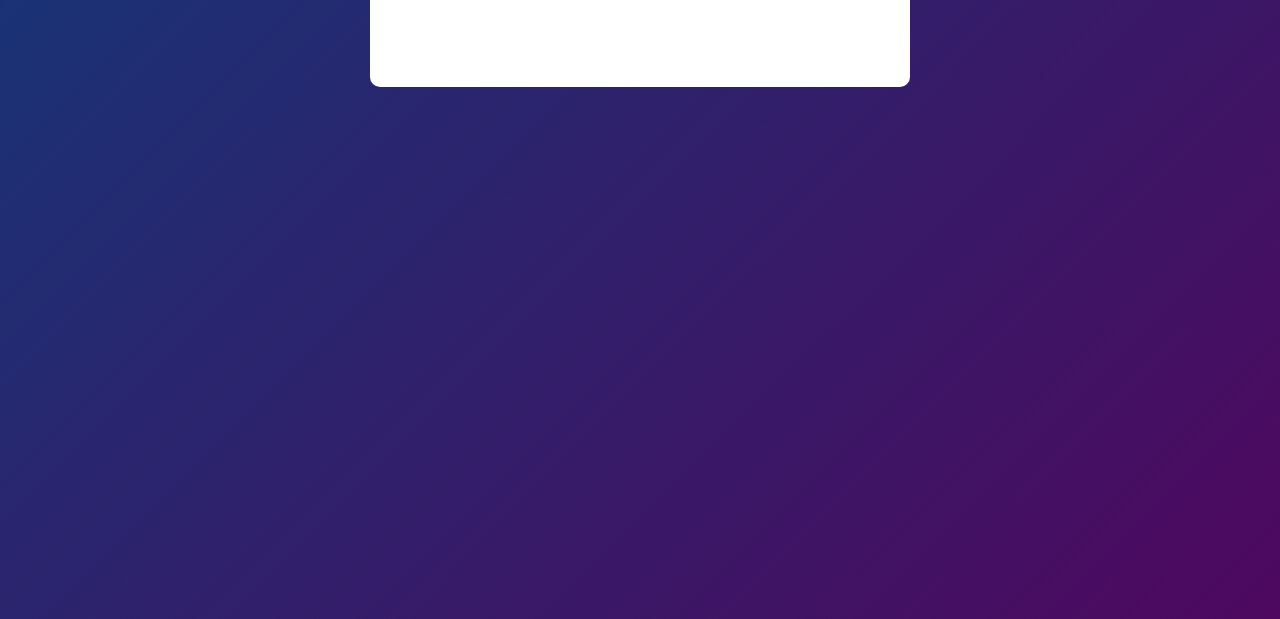
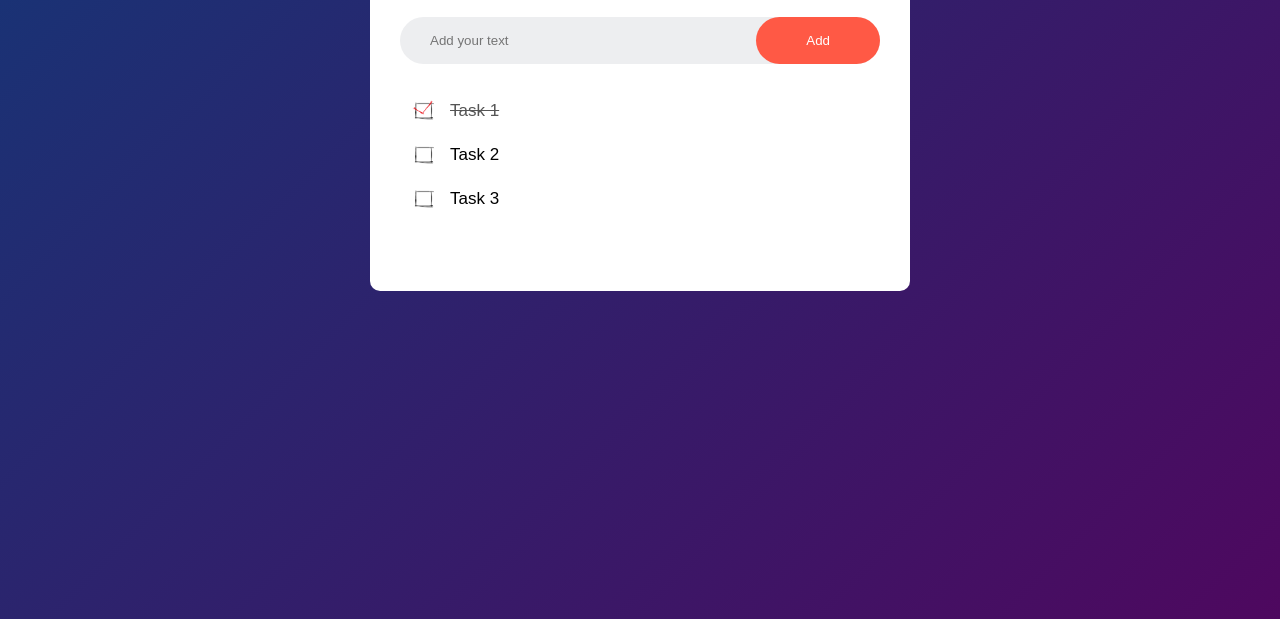
Before and after one commit to msreenam/To-Do-List, a plain HTML site: page index.html in a window 1280 px wide. Shown: the part 181-800 px from the top of the page. Drawn offline with Linux system fonts and the light colour scheme.

Commit message:
basic html css done

```diff
--- a/index.html
+++ b/index.html
@@ -10,6 +10,15 @@
 <div class="container">
     <div class="todo-app">
         <h2>To-Do List</h2>
+        <div class="row">
+            <input type="text" id="input-box" placeholder="Add your text">
+            <button>Add</button>
+        </div>
+        <ul id="list-container">
+            <li class="checked">Task 1</li>
+            <li>Task 2</li>
+            <li>Task 3</li>
+        </ul>
     </div>
 </div>
 
--- a/style.css
+++ b/style.css
@@ -27,3 +27,63 @@
     align-items: center;
     margin-bottom: 20px;
 }
+
+.row {
+    display: flex;
+    align-items: center;
+    justify-content: space-between;
+    background: #edeef0;
+    border-radius: 30px;
+    padding-left: 20px;
+    margin-bottom: 25px;
+}
+
+input {
+    flex: 1;
+    border: none;
+    outline: none;
+    background: transparent;
+    padding: 10px;
+}
+
+button {
+    border: none;
+    outline: none;
+    padding: 16px 50px;
+    background: #ff5945;
+    color: #fff;
+    font-size: 16;
+    cursor: pointer;
+    border-radius: 40px;
+}
+
+ul li {
+    list-style: none;
+    font-size: 17px;
+    padding: 12px 8px 12px 50px;
+    user-select: none;
+    cursor: pointer;
+    position: relative;
+}
+
+ul li::before {
+    content: "";
+    position: absolute;
+    height: 28px;
+    width: 28px;
+    border-radius: 50%;
+    background-image: url(box.png);
+    background-size: cover;
+    background-position: center;
+    top: 8px;
+    left: 8px;
+}
+
+ul li.checked {
+    color: #555;
+    text-decoration: line-through;
+}
+
+ul li.checked::before {
+    background-image: url(checkbox.png);
+}
```
Also changed, not shown: box.png (added), checkbox.png (added).
